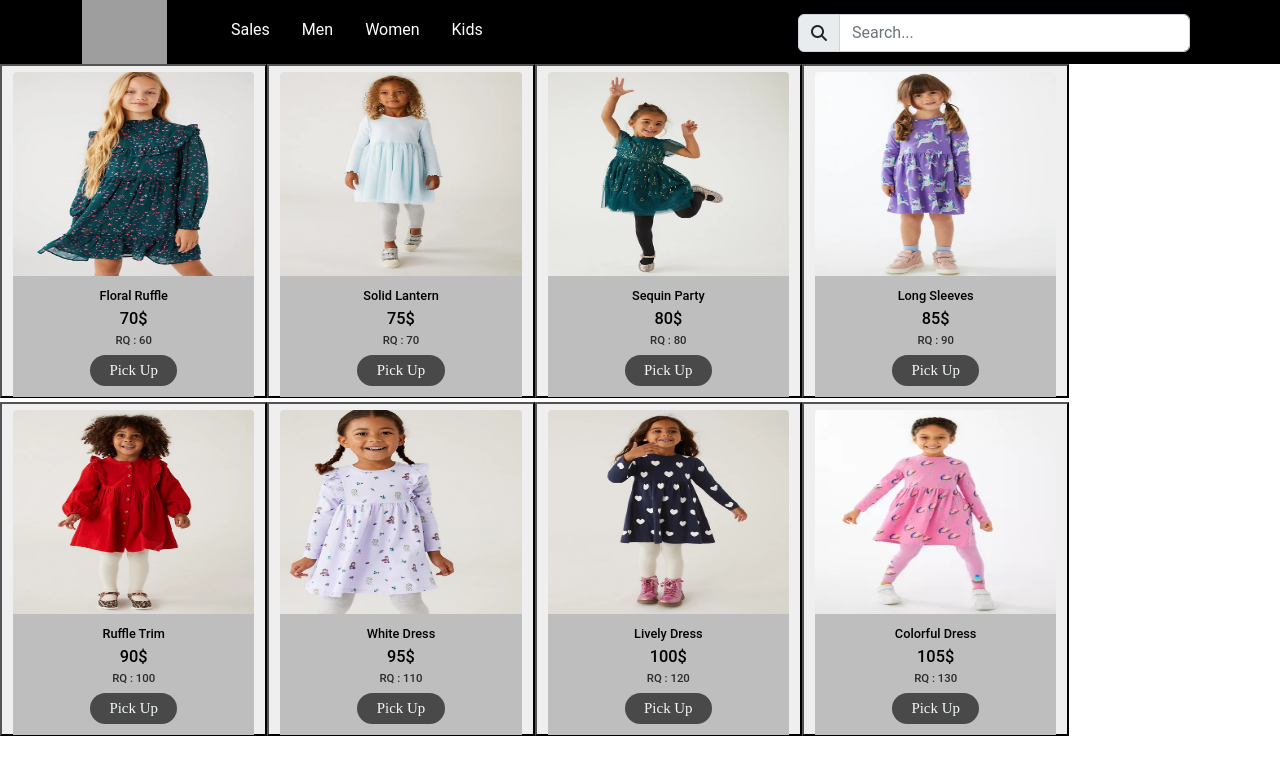
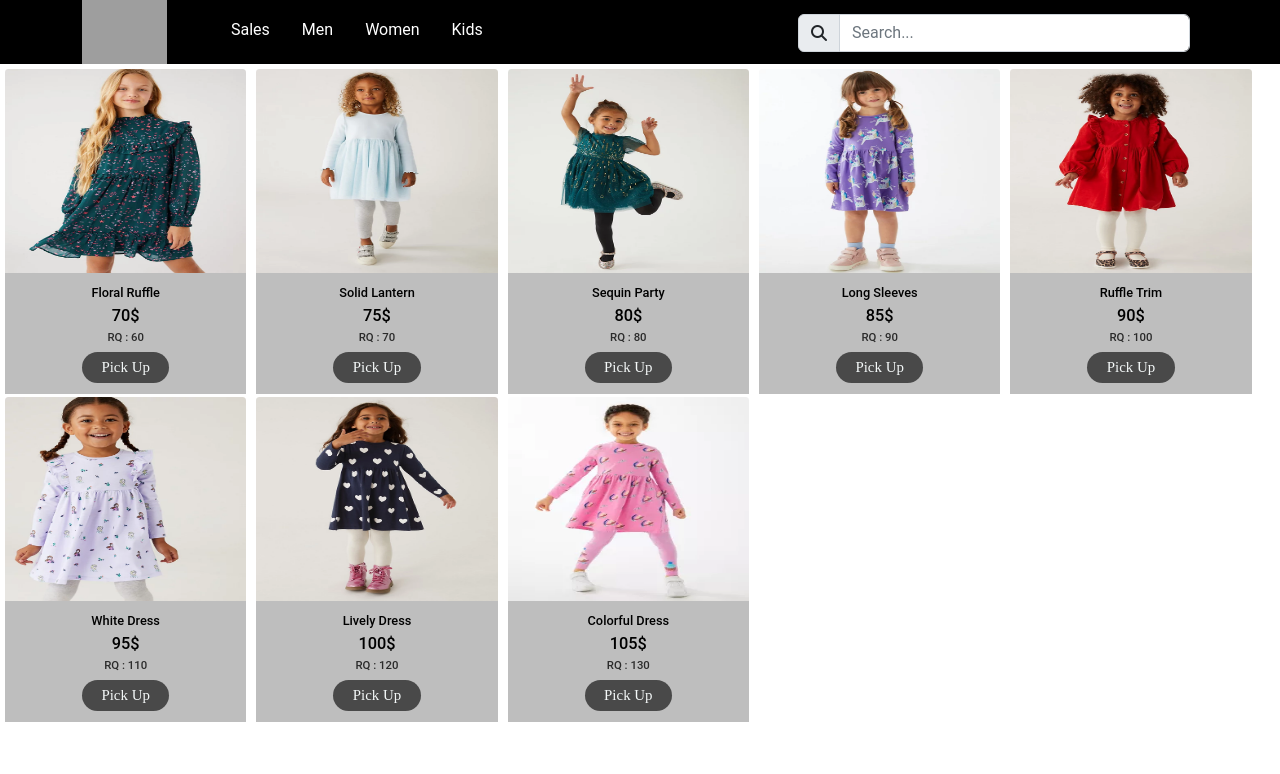
Before and after one commit to IsmaelMousa/pos-sales-stock, a React (Create React App) app: page /items/Kids/Dress in a window 1280 px wide. Shown: the top 774 px of the page. Built offline with nearby package versions, Linux system fonts and the light colour scheme; grey boxes are pictures that could not be loaded.

Commit message:
move the button on the card

```diff
--- a/src/components/Seller/Products/ItemsPage.js
+++ b/src/components/Seller/Products/ItemsPage.js
@@ -13,7 +13,7 @@ const ItemsPage= () =>{
 
     return(
     <div>
-        {data.map((props) => {return (<button><ItemsCard title={props.productName} imgsrc={props.image} price={props.price+"$"} quantity={props.quantity}/></button>)})}
+        {data.map((props) => {return (<ItemsCard title={props.productName} imgsrc={props.image} price={props.price+"$"} quantity={props.quantity}/>)})}
     </div>);
     }
 export default ItemsPage;
```
